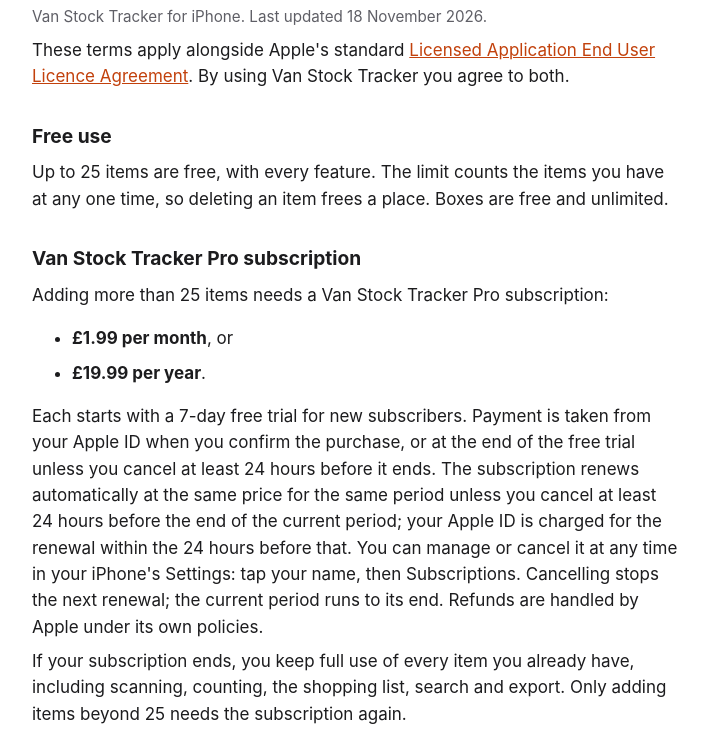
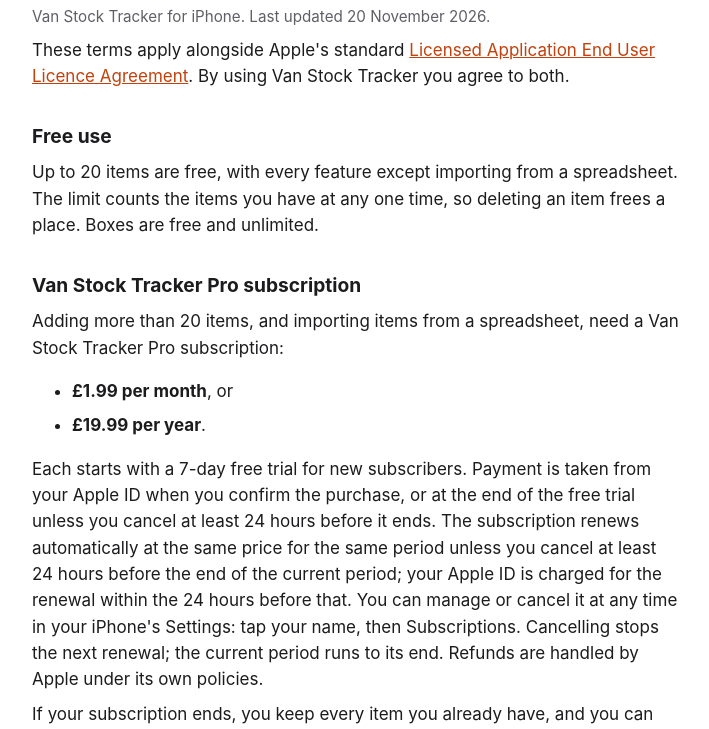
Before and after one commit to Masker14/van-stock-support, a plain HTML site: page terms.html in a window 1280 px wide. Shown: the part 71-800 px from the top of the page, without its empty margins (284-993 px from the left). Drawn offline with Linux system fonts and the light colour scheme.

Commit message:
Free tier is 20 items; over-limit and import rules
Co-Authored-By: Claude Opus 5.5 <noreply@anthropic.com>

```diff
--- a/terms.html
+++ b/terms.html
@@ -9,18 +9,18 @@
 <body>
 <main>
   <h1>Terms of Use</h1>
-  <p class="muted">Van Stock Tracker for iPhone. Last updated 18 November 2026.</p>
+  <p class="muted">Van Stock Tracker for iPhone. Last updated 20 November 2026.</p>
 
   <p>These terms apply alongside Apple's standard
   <a href="https://www.apple.com/legal/internet-services/itunes/dev/stdeula/">Licensed Application End User Licence Agreement</a>.
   By using Van Stock Tracker you agree to both.</p>
 
   <h2>Free use</h2>
-  <p>Up to 25 items are free, with every feature. The limit counts the items you have at any one time, so deleting an
+  <p>Up to 20 items are free, with every feature except importing from a spreadsheet. The limit counts the items you have at any one time, so deleting an
   item frees a place. Boxes are free and unlimited.</p>
 
   <h2>Van Stock Tracker Pro subscription</h2>
-  <p>Adding more than 25 items needs a Van Stock Tracker Pro subscription:</p>
+  <p>Adding more than 20 items, and importing items from a spreadsheet, need a Van Stock Tracker Pro subscription:</p>
   <ul>
     <li><strong>£1.99 per month</strong>, or</li>
     <li><strong>£19.99 per year</strong>.</li>
@@ -31,8 +31,9 @@
   current period; your Apple ID is charged for the renewal within the 24 hours before that. You can manage or cancel it
   at any time in your iPhone's Settings: tap your name, then Subscriptions. Cancelling stops the next renewal; the
   current period runs to its end. Refunds are handled by Apple under its own policies.</p>
-  <p>If your subscription ends, you keep full use of every item you already have, including scanning, counting, the
-  shopping list, search and export. Only adding items beyond 25 needs the subscription again.</p>
+  <p>If your subscription ends, you keep every item you already have, and you can still scan, count, move, delete and
+  search them, use the shopping list and export. While you have more than 20 items without a subscription, adding
+  items, renaming items and linking new labels or tags to items need the subscription again.</p>
 
   <h2>Your records</h2>
   <p>Stock records are stored only on your iPhone. They are not synced or backed up by us. Deleting the app deletes them.
```
Also changed, not shown: index.html (+1 -1 lines).
